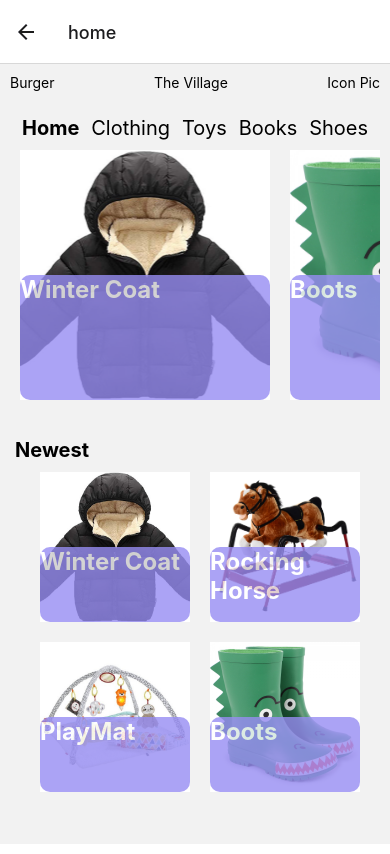
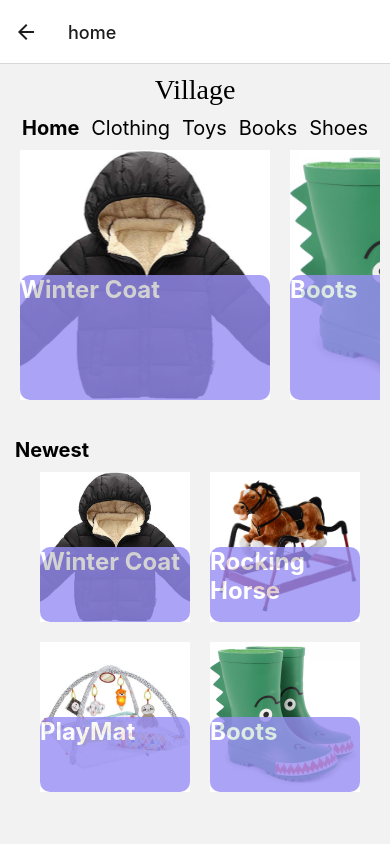
Before and after one commit to den-ny/village, a React Native app: screen /home in a window 390 px wide. Built offline with nearby package versions, Linux system fonts and the light colour scheme; no server answers.

Commit message:
top navbar adjust

```diff
--- a/components/Navbar.js
+++ b/components/Navbar.js
@@ -13,11 +13,11 @@ const Navbar = () => {
   return (
     <View style={styles.navbar}>
       <Pressable style={styles.burgerMenu}>
-       <Text style={styles.burgerMenuTwo} title="Hamburger" onPress={() => navigation.navigate("home")}>Burger</Text>
+       <Text style={styles.burgerMenuTwo} title="Hamburger" onPress={() => navigation.navigate("home")}></Text>
       </Pressable>
-    <Text>The Village</Text>
+    <Text style={styles.title}>Village</Text>
     <Pressable style={styles.profileIcon}>
-       <Text style={styles.iconImage} title="Profile Icon" onPress={() => navigation.navigate("home")}>Icon Pic</Text>
+       <Text style={styles.iconImage} title="Profile Icon" onPress={() => navigation.navigate("home")}></Text>
       </Pressable>
   </View>
   )
@@ -32,6 +32,14 @@ const styles = StyleSheet.create({
     height: 45,
     width: "100%",
   },
+
+  title: {
+    fontSize: 28,
+    marginBottom: -5,
+    fontFamily: "Times New Roman",
+    padding: -15,
+    fontWeight: "450"
+  }
 })
 
 export default Navbar;
```
